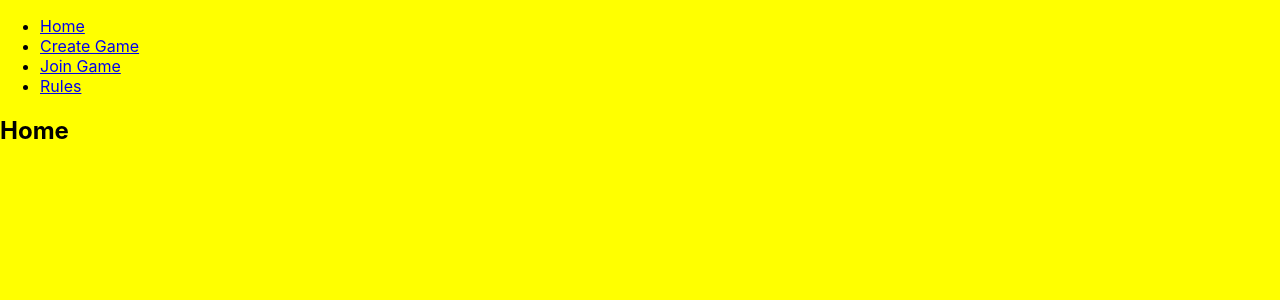
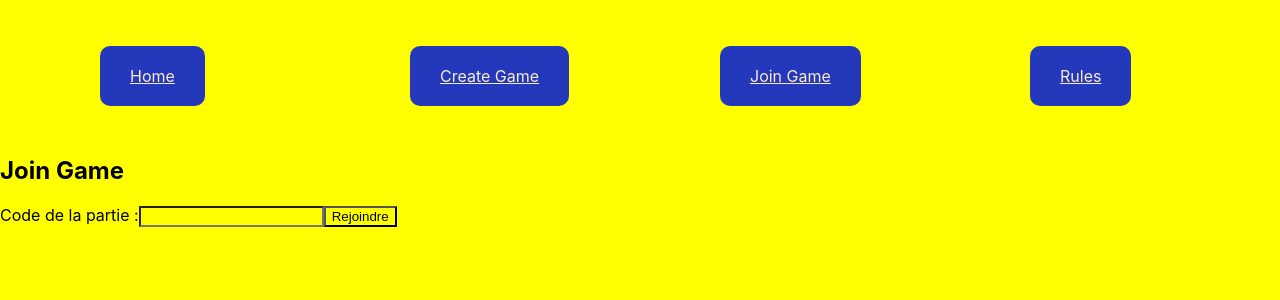
Before and after one commit to pr0gen/stratego, a React (Create React App) app in the folder client/: page /join-game in a window 1280 px wide. Shown: the top 300 px of the page. Built offline with nearby package versions, Linux system fonts and the light colour scheme; no server answers.

Commit message:
Feature/menu (#56)
* first part of menu

* join and create game page + working router

* update src for Arthur

* adding \n

```diff
--- a/client/src/Components/App.tsx
+++ b/client/src/Components/App.tsx
@@ -1,10 +1,15 @@
 import React from "react";
+import CreateGame from './Pages/CreateGame';
+import Home from './Pages/Home';
+import JoinGame from './Pages/JoinGame';
+import Rules from './Pages/Rules';
 import {
     BrowserRouter as Router,
     Switch,
     Route,
     Link
 } from "react-router-dom";
+import './../styles/App.css'
 
 import io from 'socket.io-client'
 import './../styles/style.scss'
@@ -20,28 +25,30 @@ export default function App() {
     return (
         <Router>
             <div>
+                <Route path={['/create-game' , '/join-game' , '/rules']}>
                     <nav>
                         <ul>
                             <li>
-                            <Link to="/">Home</Link>
+                                <Link className="nav-items" to="/">Home</Link>
                             </li>
                             <li>
-                            <Link to="/create-game">Create Game</Link>
+                                <Link className="nav-items" to="/create-game">Create Game</Link>
                             </li>
                             <li>
-                            <Link to="/join-game">Join Game</Link>
+                                <Link className="nav-items" to="/join-game">Join Game</Link>
                             </li>
                             <li>
-                            <Link to="/rules">Rules</Link>
+                                <Link className="nav-items" to="/rules">Rules</Link>
                             </li>
                         </ul>
                     </nav>
+                </Route>
 
                 <Switch>
-                    <Route path="/">
+                    <Route exact={true} path="/">
                         <Home />
                     </Route>
-                    <Route path="/create-game">
+                    <Route path="/create-game" component={CreateGame}>
                         <CreateGame />
                     </Route>
                     <Route path="/join-game">
@@ -55,19 +62,3 @@ export default function App() {
         </Router>
     );
 }
-
-function Home() {
-    return <h2>Home</h2>;
-}
-
-function CreateGame() {
-    return <h2>CreateGame</h2>;
-}
-
-function JoinGame() {
-    return <h2>JoinGame</h2>;
-}
-
-function Rules() {
-    return <h2>Rules</h2>;
-}
--- /dev/null
+++ b/client/src/Components/Pages/CreateGame.tsx
@@ -0,0 +1,18 @@
+import React, {Component} from "react";
+
+
+class CreateGame extends Component {
+    render() {
+        return (
+            <div className="create-game" >
+                <h2>Join Game</h2>
+                <div className="content">
+                    <p>Votre code est le : #code</p>
+                </div>
+            </div>
+        )
+    }
+}
+
+
+export default CreateGame;
--- /dev/null
+++ b/client/src/Components/Pages/Home.tsx
@@ -0,0 +1,27 @@
+import React, {Component} from "react";
+import './../../styles/Home.css'
+import {Link} from "react-router-dom";
+
+class Home extends Component {
+    render() {
+        return (
+            <div className="home" >
+                <h1>Stratego</h1>
+                <ul className="home-nav">
+                    <li>
+                        <Link className="home-link" to="/create-game">Create a game</Link>
+                    </li>
+                    <li>
+                        <Link className="home-link" to="/join-game">Join a game</Link>
+                    </li>
+                    <li>
+                        <Link className="home-link" to="/rules">Rules</Link>
+                    </li>
+                </ul>
+            </div>
+        )
+    }
+}
+
+
+export default Home;
--- /dev/null
+++ b/client/src/Components/Pages/JoinGame.tsx
@@ -0,0 +1,20 @@
+import React, {Component} from "react";
+
+
+class JoinGame extends Component {
+    render() {
+        return (
+            <div className="join-game" >
+                <h2>Join Game</h2>
+                <div className="content">
+                    <label>Code de la partie :</label>
+                    <input className="join-game-input"></input>
+                    <button className="join-game-btn">Rejoindre</button>
+                </div>
+            </div>
+        )
+    }
+}
+
+
+export default JoinGame;
--- /dev/null
+++ b/client/src/Components/Pages/Rules.tsx
@@ -0,0 +1,15 @@
+import React, {Component} from "react";
+
+
+class Rules extends Component {
+    render() {
+        return (
+            <div className="rules" >
+                <h2>Rules</h2>
+            </div>
+        )
+    }
+}
+
+
+export default Rules;
--- a/client/src/styles/App.css
+++ b/client/src/styles/App.css
@@ -36,3 +36,22 @@
     transform: rotate(360deg);
   }
 }
+
+nav ul {
+  display: flex;
+  flex-wrap: nowrap;
+  list-style-type: none;
+}
+
+nav ul li {
+  width: 20%;
+  margin: 50px 60px;
+
+}
+
+.nav-items {
+  background-color: #2338BB;
+  color: antiquewhite;
+  border-radius: 10px;
+  padding: 20px 30px;
+}
--- /dev/null
+++ b/client/src/styles/Home.css
@@ -0,0 +1,13 @@
+h1 {
+    margin: 150px auto;
+    text-align: center;
+
+}
+
+.home {
+    width: 100%;
+}
+
+.home-nav {
+    list-style-type: none;
+}
```
Lines whose indentation alone changed are shown as unchanged.
